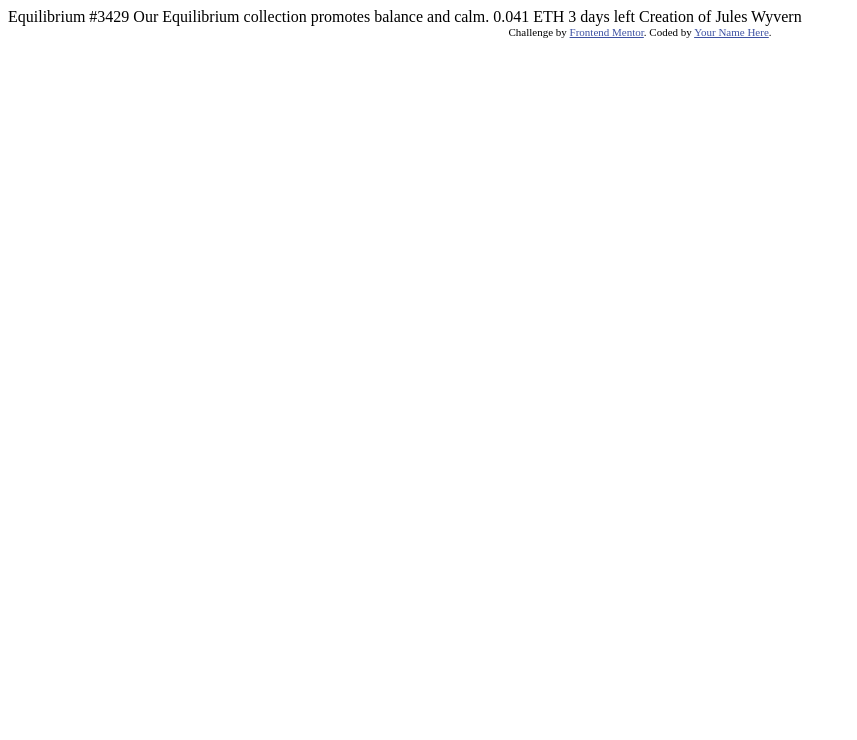
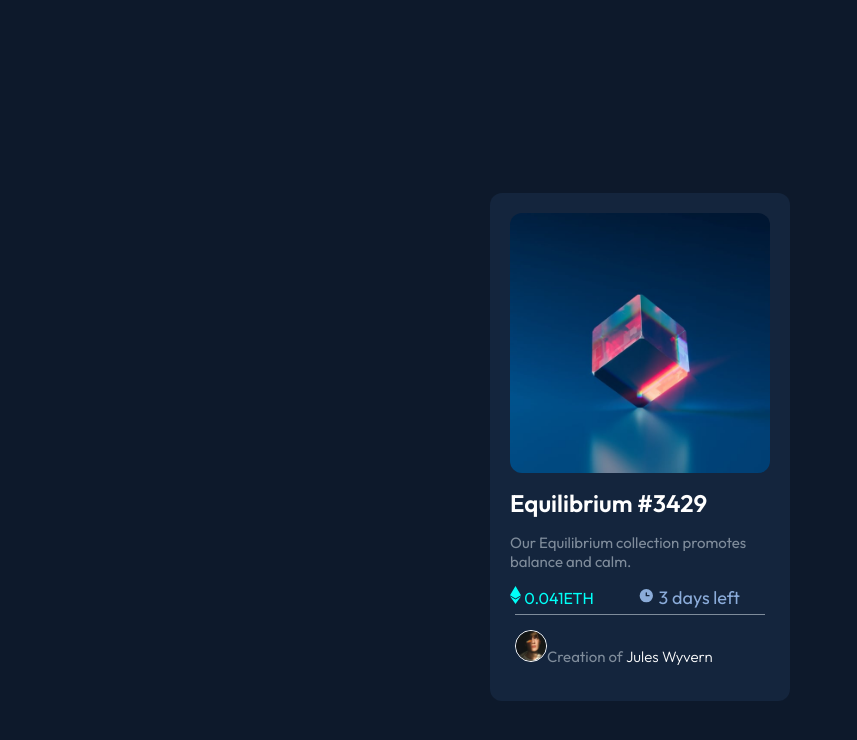
Before and after one commit to akhilsahuji/nft-preview-card-component-main, a plain HTML site: page index.html in a window 1280 px wide. Shown: the whole page, without its empty margins (0-857 px from the left). Drawn offline with Linux system fonts and the light colour scheme.

Commit message:
added css

```diff
--- a/index.html
+++ b/index.html
@@ -1,33 +1,42 @@
 <!DOCTYPE html>
 <html lang="en">
+
 <head>
-  <meta charset="UTF-8">
-  <meta name="viewport" content="width=device-width, initial-scale=1.0"> <!-- displays site properly based on user's device -->
+  <meta charset="UTF-8" />
+  <meta name="viewport" content="width=device-width, initial-scale=1.0" />
+  <!-- displays site properly based on user's device -->
+  <link href="style.css" rel="stylesheet" />
+  <link rel="icon" type="image/png" sizes="32x32" href="./images/favicon-32x32.png" />
 
-  <link rel="icon" type="image/png" sizes="32x32" href="./images/favicon-32x32.png">
+  <title>NFT preview card component</title>
 
-  <title>Frontend Mentor | NFT preview card component</title>
 
-  <!-- Feel free to remove these styles or customise in your own stylesheet 👍 -->
-  <style>
-    .attribution { font-size: 11px; text-align: center; }
-    .attribution a { color: hsl(228, 45%, 44%); }
-  </style>
 </head>
+
 <body>
+  <main>
+    <div id="container">
+      <div class="card">
+        <img class="cube" src="images/image-equilibrium.jpg" alt="a glass cube" />
+        <div class="name">Equilibrium #3429</div>
+        <p class="intro">Our Equilibrium collection promotes balance and calm.</p>
 
-  Equilibrium #3429
+        <span class="cost"><img src="images/icon-ethereum.svg" alt="icon-ethereum"> 0.041ETH </span>
 
-  Our Equilibrium collection promotes balance and calm.
+        <span class="time"><img src="images/icon-clock.svg" alt="clock"> 3 days left</span>
+      <div class="creator">
 
-  0.041 ETH
-  3 days left
+        <p><img class="creator-image" src="images/image-avatar.png" alt="avatar of creator" />Creation of <strong>Jules Wyvern</strong></p>
+      </div>
+      </div>
+      <!-- <div class="attribution">
+      Challenge by
+      <a href="https://www.frontendmentor.io?ref=challenge" target="_blank"
+        >Frontend Mentor</a
+      >. Coded by <a href="#">Akhil</a>.
+    </div> -->
+    </div>
+  </main>
+</body>
 
-  Creation of Jules Wyvern
-
-  <div class="attribution">
-    Challenge by <a href="https://www.frontendmentor.io?ref=challenge" target="_blank">Frontend Mentor</a>.
-    Coded by <a href="#">Your Name Here</a>.
-  </div>
-</body>
 </html>
--- /dev/null
+++ b/style.css
@@ -0,0 +1,64 @@
+
+@import url("https://fonts.googleapis.com/css2?family=Outfit:wght@300;400;600&display=swap");
+.cube {
+  width: 100%;
+  border-radius: 12px;
+}
+body {
+  background-color: hsl(217, 54%, 11%);
+
+  font-size: 18px;
+  font-family: "Outfit", sans-serif;
+}
+main {
+  background-color: hsl(217, 54%, 11%);
+
+  padding: 25px 50px;
+}
+.card {
+  background-color: hsl(215, 50%, 16%);
+  padding: 20px;
+  border-radius: 12px;
+}
+#container {
+  max-width: 300px;
+  margin: 0 auto;
+  margin-top: 20vh;
+}
+.name {
+  font-size: 24px;
+  color: hsl(0, 0%, 100%);
+  font-weight: 600;
+  margin-top: 10px;
+}
+p {
+  font-size: 15px;
+  color: #7f8c9b;
+  font-weight: 400;
+}
+
+strong {
+  color: hsl(0, 0%, 100%);
+  font-weight: 300;
+}
+.creator-image {
+  width: 30px;
+
+  border-radius: 100%;
+  border: solid white 1px;
+  }
+.cost{
+    color: hsl(178deg 100% 50%);
+    font-size: 16px;
+}
+.time{
+    margin: 0 30px 0 0;
+    color: hsl(215deg 51% 70%);
+    float: right;
+
+}
+.creator{
+    border-top: #7f8c9b solid 1px;
+    margin: 5px;
+
+}
```
